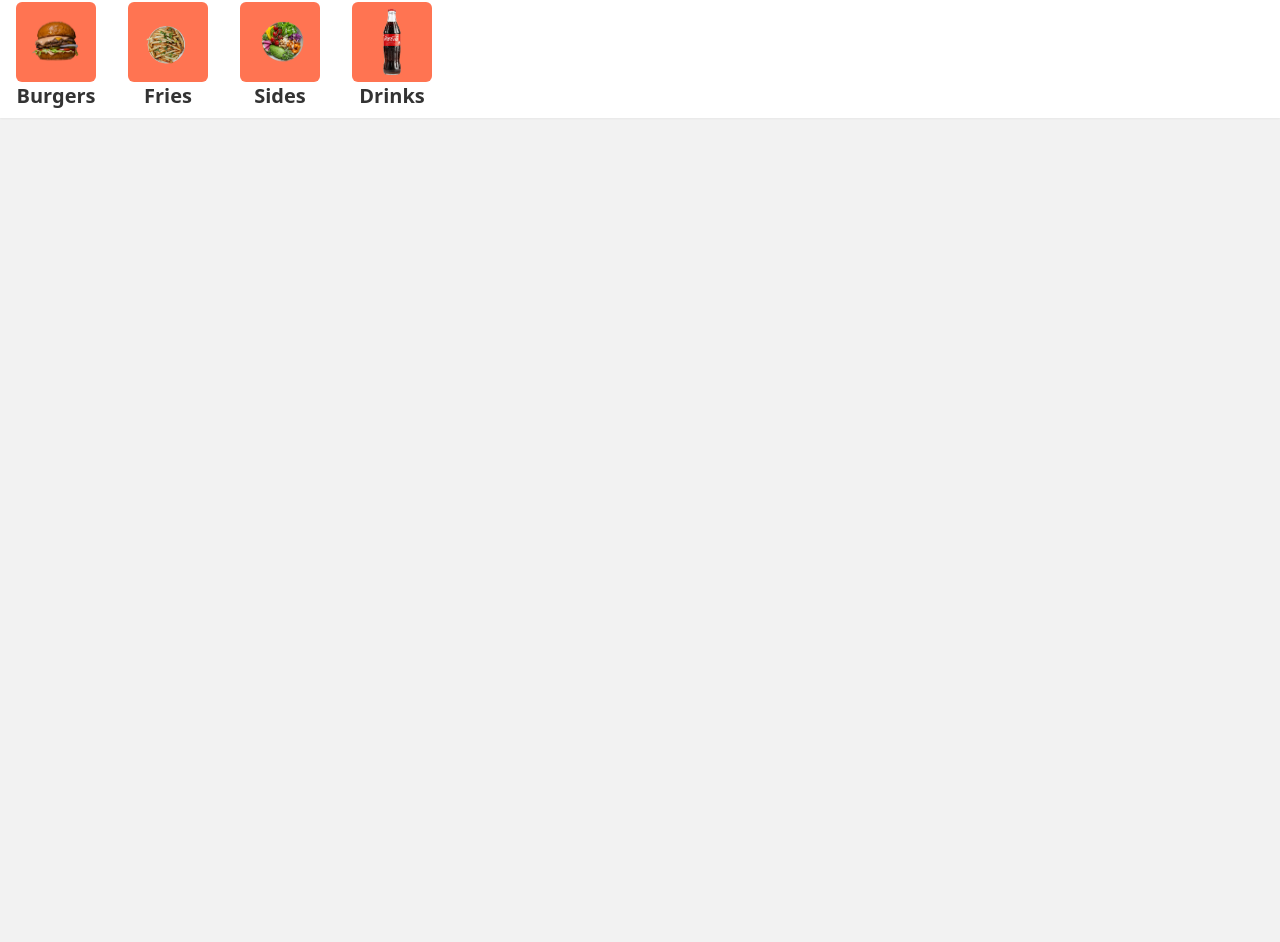
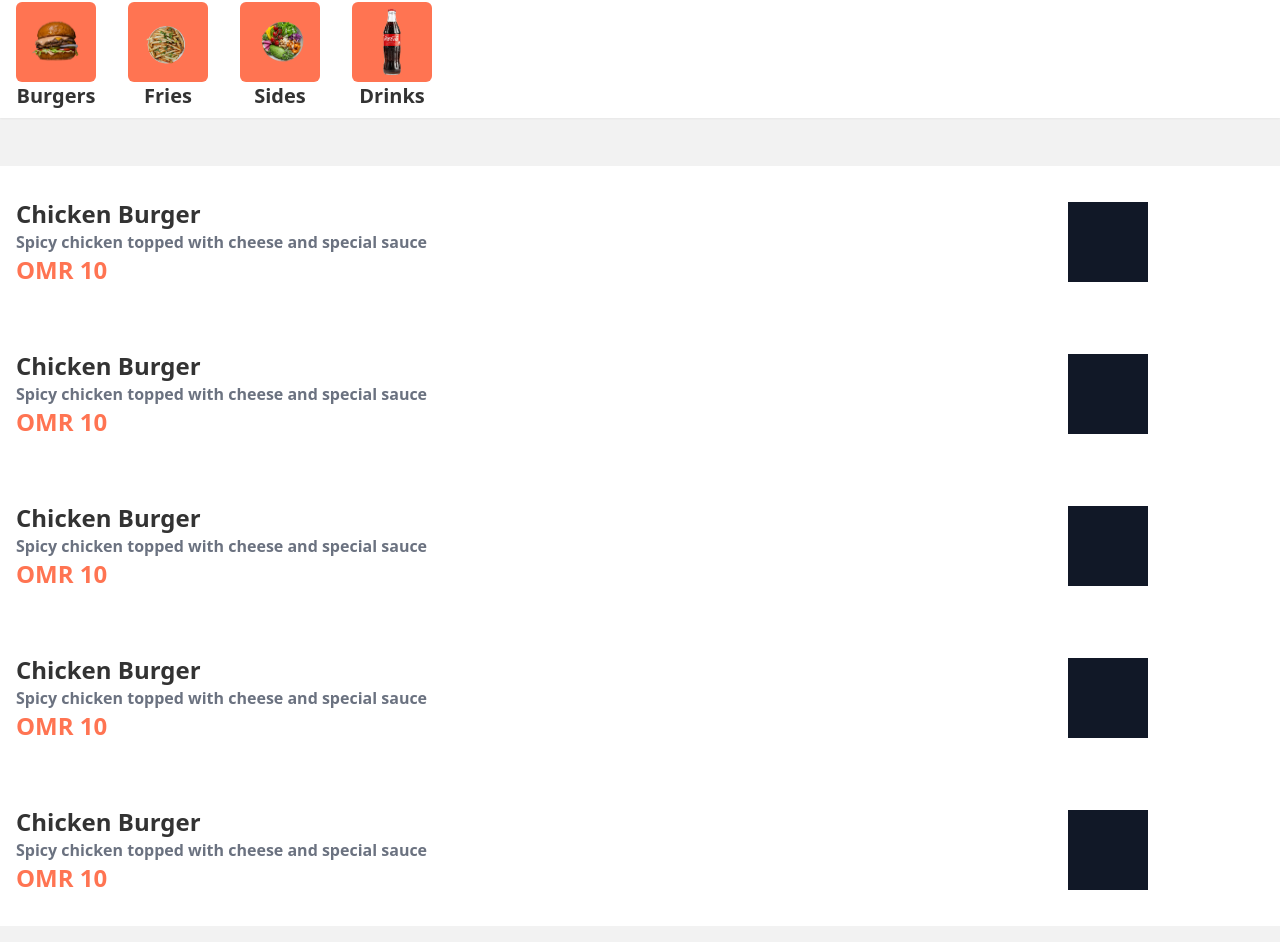
Before and after one commit to Omar-Risi/e-menu, a Vue app: page / in a window 1280 px wide. Shown: the part 372-1314 px from the top of the page. Before the commit the page ends 800 px from the top, so only its background shows below. Built offline with nearby package versions, Linux system fonts and the light colour scheme.

Commit message:
Items template created

```diff
--- a/src/App.vue
+++ b/src/App.vue
@@ -10,5 +10,9 @@ import Categories from "./components/Categories.vue"
 
   <Categories />
 
-  <RouterView />
+  <section class=" w-full overflow-y-scroll py-4 mt-8">
+    <ul>
+      <RouterView />
+    </ul>
+  </section>
 </template>
--- /dev/null
+++ b/src/components/Item.vue
@@ -0,0 +1,35 @@
+<script>
+export default {
+  name: 'Item',
+  props: {
+    itemName: {
+      type: String,
+      required: true
+    },
+    itemDescription: {
+      type: String,
+      required: true
+    },
+    itemPrice: {
+      type: String,
+      required: true
+    }
+
+  }
+}
+
+</script>
+
+<template>
+  <li class="bg-white w-full grid grid-cols-[3fr_1fr] py-8 px-4">
+    <div>
+      <h4 class="text-charcoal font-bold text-2xl">{{ itemName }}</h4>
+      <p class="text-gray-500 font-semibold">{{ itemDescription }}</p>
+      <p class="text-primary font-bold text-2xl">OMR {{ itemPrice }}</p>
+    </div>
+    <div class="grid place-content-center">
+      <div class="bg-gray-900 min-w-20 aspect-square"></div>
+    </div>
+  </li>
+
+</template>
--- a/src/views/Burgers.vue
+++ b/src/views/Burgers.vue
@@ -1,3 +1,11 @@
-<script setup> </script>
+<script setup>
+import Item from "../components/Item.vue"
+</script>
 
-<template></template>
+<template>
+  <Item itemName="Chicken Burger" itemDescription="Spicy chicken topped with cheese and special sauce" itemPrice="10" />
+  <Item itemName="Chicken Burger" itemDescription="Spicy chicken topped with cheese and special sauce" itemPrice="10" />
+  <Item itemName="Chicken Burger" itemDescription="Spicy chicken topped with cheese and special sauce" itemPrice="10" />
+  <Item itemName="Chicken Burger" itemDescription="Spicy chicken topped with cheese and special sauce" itemPrice="10" />
+  <Item itemName="Chicken Burger" itemDescription="Spicy chicken topped with cheese and special sauce" itemPrice="10" />
+</template>
```
